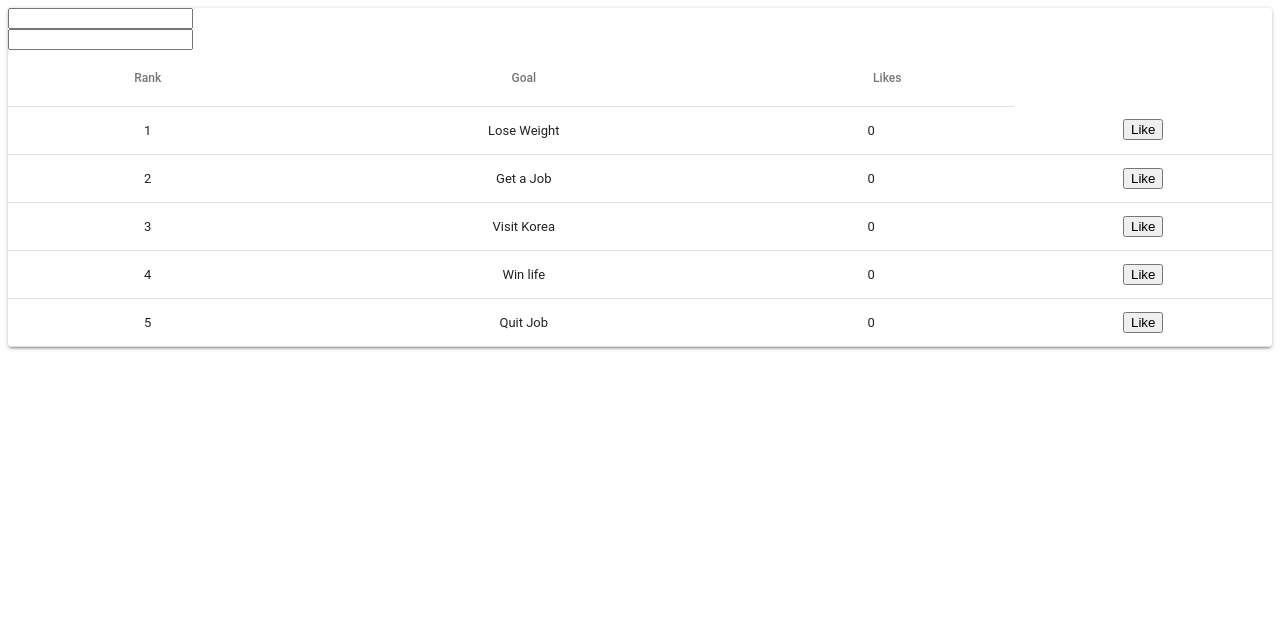
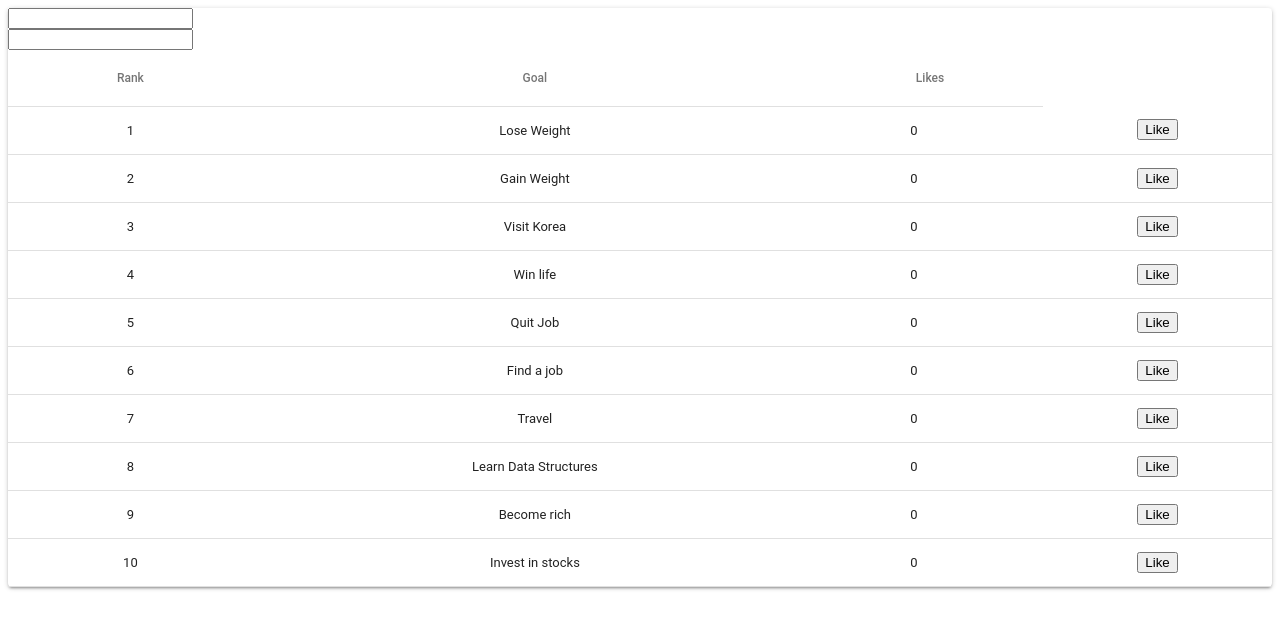
Before and after one commit to robert-brownie-jr-s/Project-3, a React (Create React App) app in the folder client/: page / in a window 1280 px wide. Shown: the top 628 px of the page. Built offline with nearby package versions, Linux system fonts and the light colour scheme.

Commit message:
fetching tyler's rank update

```diff
--- a/client/src/App.js
+++ b/client/src/App.js
@@ -9,6 +9,7 @@ import TableRow from '@material-ui/core/TableRow';
 import Paper from '@material-ui/core/Paper';
 import Form from '../src/components/Form/index.js';
 import { UID } from 'react-uid';
+
 
 const styles = {
   root: {
@@ -31,10 +32,16 @@ function tableComponent(goalRank, goalName, goalLike, likeBtn) {
 
 const data = [
   tableComponent(1, 'Lose Weight', 0),
-  tableComponent(2, 'Get a Job', 0),
+  tableComponent(2, 'Gain Weight', 0),
   tableComponent(3, 'Visit Korea', 0),
   tableComponent(4, 'Win life', 0),
   tableComponent(5, 'Quit Job', 0),
+  tableComponent(6, 'Find a job', 0),
+  tableComponent(7, 'Travel', 0),
+  tableComponent(8, 'Learn Data Structures', 0),
+  tableComponent(9, 'Become rich', 0),
+  tableComponent(10, 'Invest in stocks', 0),
+
 ];
 
 class GoalTable extends React.Component {
--- a/client/src/pages/Books.js
+++ b/client/src/pages/Books.js
@@ -5,7 +5,9 @@ import API from "../utils/API";
 import { Link } from "react-router-dom";
 import { Col, Row, Container } from "../components/Grid";
 import { List, ListItem } from "../components/List";
-import { Input, TextArea, FormBtn } from "../components/Form";
+import  Input from "../components/Form";
+import  TextArea from "../components/Form";
+import  FormBtn from "../components/Form";
 
 class Books extends Component {
   state = {
```
